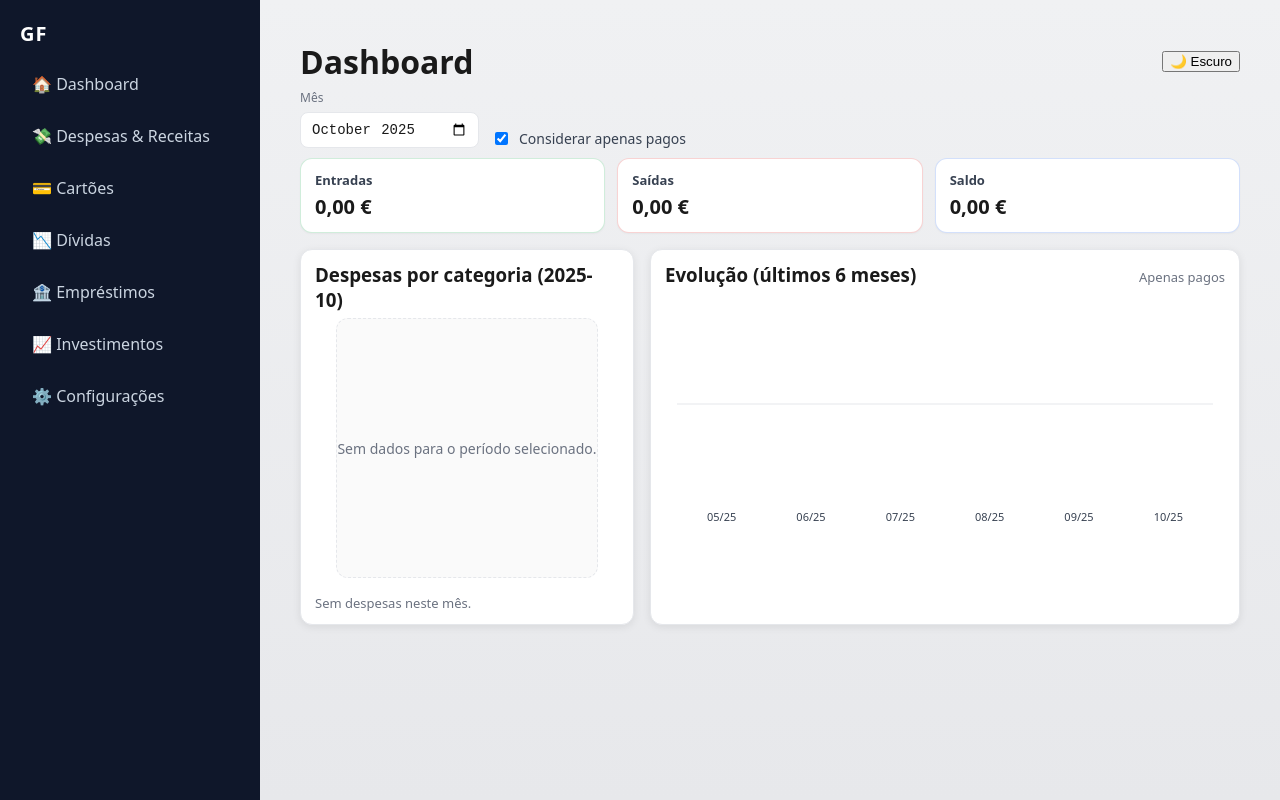
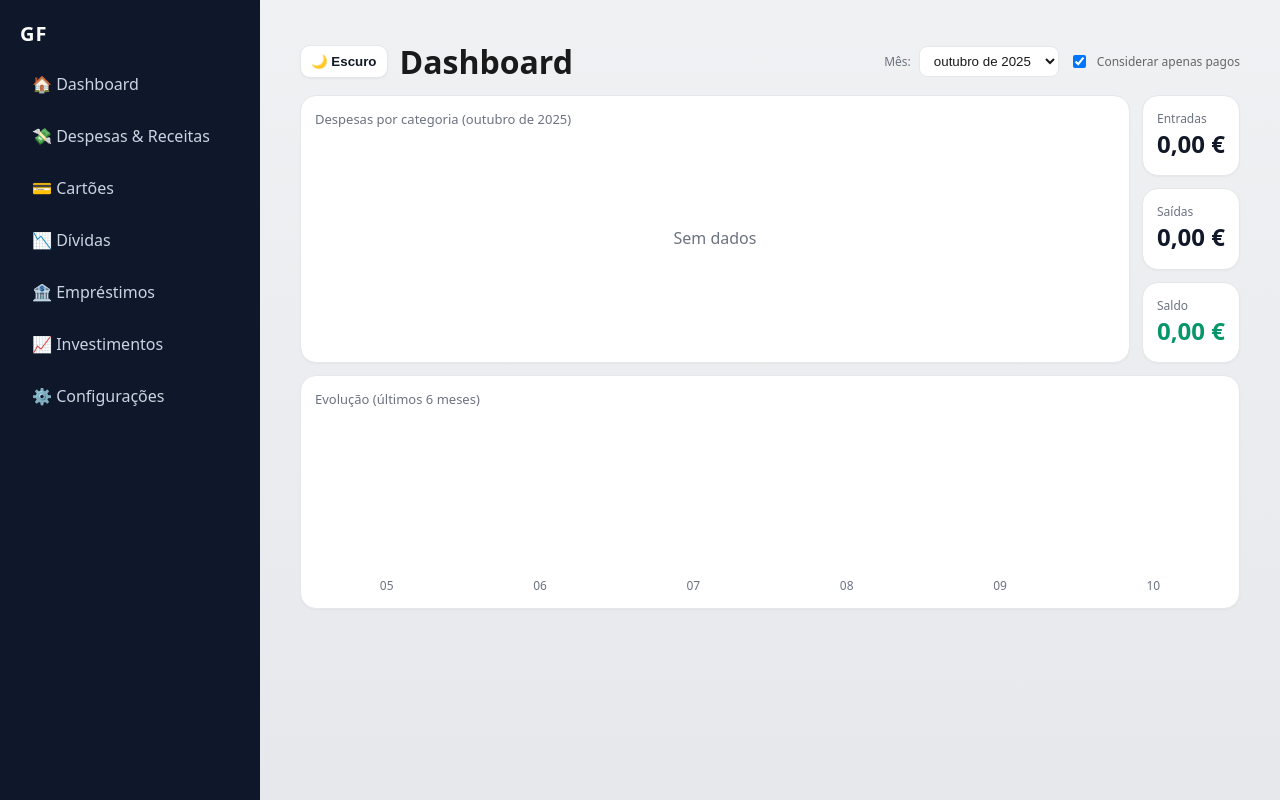
Before and after one commit to Ivanmonteiro-create/gerenciamentofamiliar.site, a Next.js app: page /dashboard in a window 1280 px wide. Built offline with nearby package versions, Linux system fonts and the light colour scheme.

Commit message:
Update page.js

```diff
--- a/app/dashboard/page.js
+++ b/app/dashboard/page.js
@@ -1,334 +1,264 @@
 "use client";
 
 import { useEffect, useMemo, useState } from "react";
+import ThemeToggle from "../components/ThemeToggle";
 
-/** ====== helpers ====== **/
-const STORAGE_KEY = "gf_transactions_v2";
-const THEME_KEY = "gf_theme"; // "neutral" | "dark"
+/* =================== Utilidades =================== */
 
-function loadTransactions() {
-  if (typeof window === "undefined") return [];
-  try {
-    const raw = localStorage.getItem(STORAGE_KEY);
-    return raw ? JSON.parse(raw) : [];
-  } catch {
-    return [];
-  }
+const STORAGE_KEY = "gf_transactions_v1"; // mesma chave usada nas outras telas
+
+function monthKey(d) {
+  // retorna "YYYY-MM"
+  const dt = new Date(d);
+  const y = dt.getFullYear();
+  const m = (dt.getMonth() + 1).toString().padStart(2, "0");
+  return `${y}-${m}`;
+}
+function fmtMonthLabel(ym) {
+  const [y, m] = ym.split("-").map(Number);
+  const dt = new Date(y, m - 1, 1);
+  return dt.toLocaleDateString("pt-PT", { month: "long", year: "numeric" });
+}
+function currency(n) {
+  return (n || 0).toLocaleString("pt-PT", { style: "currency", currency: "EUR" });
 }
 
-function currency(n) {
-  try {
-    return new Intl.NumberFormat("pt-PT", { style: "currency", currency: "EUR" }).format(n);
-  } catch {
-    return Number(n ?? 0).toFixed(2);
-  }
-}
+/* =================== Componentes simples de gráfico =================== */
 
-function ym(dateStr) {
-  return dateStr.slice(0, 7); // "YYYY-MM"
-}
-function monthLabel(ymStr) {
-  const [y, m] = ymStr.split("-").map(Number);
-  const d = new Date(y, m - 1, 1);
-  return d.toLocaleDateString("pt-PT", { month: "short", year: "2-digit" });
-}
-function lastNMonths(n) {
-  const out = [];
-  const d = new Date();
-  d.setDate(1);
-  for (let i = 0; i < n; i++) {
-    const y = d.getFullYear();
-    const m = String(d.getMonth() + 1).padStart(2, "0");
-    out.unshift(`${y}-${m}`);
-    d.setMonth(d.getMonth() - 1);
-  }
-  return out;
-}
-
-/** ====== Gráfico de Pizza (SVG) ====== **/
-function PieChart({ data, size = 220, inner = 70, colors = [] }) {
-  const total = data.reduce((s, d) => s + d.value, 0);
-  const cx = size / 2;
-  const cy = size / 2;
-  const r = size / 2 - 4;
-  let angle = -Math.PI / 2;
-
-  function donutPath(cx, cy, rOuter, rInner, start, end) {
-    const x1 = cx + rOuter * Math.cos(start);
-    const y1 = cy + rOuter * Math.sin(start);
-    const x2 = cx + rOuter * Math.cos(end);
-    const y2 = cy + rOuter * Math.sin(end);
-    const x3 = cx + rInner * Math.cos(end);
-    const y3 = cy + rInner * Math.sin(end);
-    const x4 = cx + rInner * Math.cos(start);
-    const y4 = cy + rInner * Math.sin(start);
-    const large = end - start > Math.PI ? 1 : 0;
-    return [
-      `M ${x1} ${y1}`,
-      `A ${rOuter} ${rOuter} 0 ${large} 1 ${x2} ${y2}`,
-      `L ${x3} ${y3}`,
-      `A ${rInner} ${rInner} 0 ${large} 0 ${x4} ${y4}`,
-      "Z",
-    ].join(" ");
-  }
-
-  if (total <= 0) {
+// Pizza simples em SVG (percentuais por categoria)
+function DonutChart({ data, total, emptyLabel = "Sem dados" }) {
+  if (!data.length || total <= 0.0001) {
     return (
-      <div className="empty">
-        Sem dados para o período selecionado.
-        <style jsx>{`
-          .empty { display:flex; align-items:center; justify-content:center; height:${size}px; color:#6b7280; font-size:14px; background:#fafafa; border:1px dashed #e5e7eb; border-radius:12px; }
-        `}</style>
+      <div style={{ height: 220, display: "grid", placeItems: "center", color: "var(--mutedText,#6b7280)" }}>
+        {emptyLabel}
       </div>
     );
   }
-
-  let current = -Math.PI / 2;
-  return (
-    <svg width={size} height={size} viewBox={`0 0 ${size} ${size}`}>
-      {data.map((d, i) => {
-        const frac = d.value / total;
-        const start = current;
-        const end = current + frac * Math.PI * 2;
-        current = end;
-        const fill = colors[i % colors.length] || "#94a3b8";
-        return <path key={d.label} d={donutPath(cx, cy, r, inner, start, end)} fill={fill} stroke="white" strokeWidth="1" />;
-      })}
-    </svg>
-  );
-}
-
-/** ====== Gráfico de Barras (SVG) ====== **/
-function Bars({ series, width = 560, height = 220 }) {
-  const padding = { top: 10, right: 12, bottom: 28, left: 12 };
-  const w = width - padding.left - padding.right;
-  const h = height - padding.top - padding.bottom;
-  const maxVal = Math.max(1, ...series.map(s => Math.abs(s.value)));
-  const xStep = w / series.length;
+  const radius = 80;
+  const circ = 2 * Math.PI * radius;
+  let acc = 0;
+  const palette = ["#22c55e", "#06b6d4", "#f59e0b", "#a78bfa", "#e11d48", "#14b8a6", "#84cc16", "#f97316"];
 
   return (
-    <svg width={width} height={height}>
-      <g transform={`translate(${padding.left},${padding.top})`}>
-        <line x1="0" y1={h/2} x2={w} y2={h/2} stroke="#e5e7eb" />
-        {series.map((s, i) => {
-          const x = i * xStep + xStep * 0.15;
-          const barW = xStep * 0.7;
-          const y0 = h / 2;
-          const barH = (Math.abs(s.value) / maxVal) * (h / 2 - 8);
-          const isPos = s.value >= 0;
-          const y = isPos ? y0 - barH : y0;
+    <svg viewBox="0 0 220 220" width="100%" height="220" style={{ display: "block", margin: "0 auto" }}>
+      <g transform="translate(110,110)">
+        {/* trilho */}
+        <circle r={radius} fill="none" stroke="var(--ring,#e5e7eb)" strokeWidth="22" />
+        {data.map((it, i) => {
+          const frac = it.value / total;
+          const dash = frac * circ;
+          const gap = circ - dash;
+          const rot = (acc / total) * 360;
+          acc += it.value;
           return (
-            <g key={s.label}>
-              <rect x={x} y={y} width={barW} height={barH} fill={isPos ? "#16a34a" : "#dc2626"} rx="4" />
-              <text x={x + barW / 2} y={h + 16} textAnchor="middle" fontSize="11" fill="#374151">{s.short}</text>
-            </g>
+            <circle
+              key={it.name + i}
+              r={radius}
+              fill="none"
+              stroke={palette[i % palette.length]}
+              strokeWidth="22"
+              strokeDasharray={`${dash} ${gap}`}
+              transform={`rotate(${rot - 90})`}
+              strokeLinecap="butt"
+            />
           );
         })}
+        <text y="6" textAnchor="middle" fontWeight="700" style={{ fill: "var(--cardText,#111827)" }}>
+          {currency(total)}
+        </text>
       </g>
     </svg>
   );
 }
 
-/** ====== Botão de tema (neutral ↔ dark) ====== **/
-function ThemeToggle() {
-  const [theme, setTheme] = useState("neutral"); // neutral | dark
+// Barras verticais simples (evolução últimos 6 meses)
+function Bars6({ data }) {
+  const max = Math.max(1, ...data.map((d) => d.value));
+  return (
+    <div style={{ display: "grid", gridTemplateColumns: "repeat(6,1fr)", gap: 10, height: 180, alignItems: "end" }}>
+      {data.map((d) => {
+        const h = (d.value / max) * 160;
+        return (
+          <div key={d.label} style={{ display: "grid", justifyItems: "center", gap: 6 }}>
+            <div style={{ width: "100%", height: h, background: "var(--bar,#22c55e)", borderRadius: 8 }} />
+            <div style={{ fontSize: 12, color: "var(--mutedText,#6b7280)" }}>{d.label.slice(5)}</div>
+          </div>
+        );
+      })}
+    </div>
+  );
+}
 
+/* =================== Página =================== */
+
+export default function Dashboard() {
+  // estado do mês atual
+  const todayKey = monthKey(new Date());
+  const [refMonth, setRefMonth] = useState(todayKey);
+  const [onlyPaid, setOnlyPaid] = useState(true);
+
+  // carrega transações do localStorage
+  const [txs, setTxs] = useState([]);
   useEffect(() => {
-    // carrega preferência salva
-    const saved = typeof window !== "undefined" ? localStorage.getItem(THEME_KEY) : null;
-    const initial = saved === "dark" ? "dark" : "neutral";
-    setTheme(initial);
-    if (initial === "dark") {
-      document.body.classList.add("theme-dark");
-    } else {
-      document.body.classList.remove("theme-dark");
+    try {
+      const raw = localStorage.getItem(STORAGE_KEY);
+      setTxs(raw ? JSON.parse(raw) : []);
+    } catch {
+      setTxs([]);
     }
   }, []);
 
-  function toggle() {
-    const next = theme === "dark" ? "neutral" : "dark";
-    setTheme(next);
-    localStorage.setItem(THEME_KEY, next);
-    if (next === "dark") {
-      document.body.classList.add("theme-dark");
-    } else {
-      document.body.classList.remove("theme-dark");
+  // filtra por mês e status (pago/pendente)
+  const monthTxs = useMemo(() => {
+    return txs.filter((t) => {
+      const sameMonth = monthKey(t.date) === refMonth;
+      const statusOk = onlyPaid ? (t.status ? t.status === "pago" || t.pago === true : t.pago === true) : true;
+      return sameMonth && statusOk;
+    });
+  }, [txs, refMonth, onlyPaid]);
+
+  // kpis
+  const entradas = useMemo(
+    () => monthTxs.filter((t) => t.type === "entrada").reduce((s, t) => s + Number(t.value || t.amount || 0), 0),
+    [monthTxs]
+  );
+  const saidas = useMemo(
+    () => monthTxs.filter((t) => t.type === "saída" || t.type === "saida").reduce((s, t) => s + Number(t.value || t.amount || 0), 0),
+    [monthTxs]
+  );
+  const saldo = useMemo(() => entradas - saidas, [entradas, saidas]);
+
+  // pizza: despesas por categoria
+  const pieData = useMemo(() => {
+    const map = new Map();
+    monthTxs
+      .filter((t) => t.type === "saída" || t.type === "saida")
+      .forEach((t) => {
+        const c = (t.category || t.categoria || "Outros").toString();
+        map.set(c, (map.get(c) || 0) + Number(t.value || t.amount || 0));
+      });
+    return Array.from(map.entries()).map(([name, value]) => ({ name, value }));
+  }, [monthTxs]);
+  const pieTotal = useMemo(() => pieData.reduce((s, i) => s + i.value, 0), [pieData]);
+
+  // evolução 6 meses (saldo)
+  const last6 = useMemo(() => {
+    const base = new Date(refMonth + "-01T00:00:00");
+    const months = [];
+    for (let i = 5; i >= 0; i--) {
+      const d = new Date(base);
+      d.setMonth(d.getMonth() - i);
+      const key = monthKey(d);
+      months.push(key);
     }
-  }
+    return months.map((key) => {
+      const mtx = txs.filter((t) => monthKey(t.date) === key && (onlyPaid ? (t.status ? t.status === "pago" || t.pago === true : t.pago === true) : true));
+      const ent = mtx.filter((t) => t.type === "entrada").reduce((s, t) => s + Number(t.value || t.amount || 0), 0);
+      const sai = mtx.filter((t) => t.type === "saída" || t.type === "saida").reduce((s, t) => s + Number(t.value || t.amount || 0), 0);
+      return { label: key, value: ent - sai };
+    });
+  }, [txs, refMonth, onlyPaid]);
+
+  // lista de opções de mês (dos dados)
+  const monthOptions = useMemo(() => {
+    const set = new Set(txs.map((t) => monthKey(t.date)));
+    const arr = Array.from(set).sort(); // crescente
+    if (!arr.includes(todayKey)) arr.push(todayKey);
+    return arr;
+  }, [txs]);
 
   return (
-    <button
-      className="btn-sm"
-      onClick={toggle}
-      aria-label="Alternar tema"
-      title={theme === "dark" ? "Tema escuro ativo — clicar para neutro" : "Tema neutro ativo — clicar para escuro"}
-      style={{ whiteSpace: "nowrap" }}
-    >
-      {theme === "dark" ? "🌞 Claro" : "🌙 Escuro"}
-    </button>
-  );
-}
+    <div style={{ padding: 16 }}>
+      {/* ==== Cabeçalho (botão à esquerda do título) ==== */}
+      <div style={{ display: "flex", alignItems: "center", gap: 12, flexWrap: "wrap", marginBottom: 12 }}>
+        <ThemeToggle />
+        <h1 style={{ margin: 0 }}>Dashboard</h1>
 
-/** ====== Página ====== **/
-export default function Dashboard() {
-  const [txs, setTxs] = useState([]);
-  const [mes, setMes] = useState(() => {
-    const d = new Date();
-    return `${d.getFullYear()}-${String(d.getMonth() + 1).padStart(2, "0")}`;
-  });
-  const [apenasPagos, setApenasPagos] = useState(true);
+        <div style={{ marginLeft: "auto", display: "flex", alignItems: "center", gap: 10, flexWrap: "wrap" }}>
+          {/* filtro de mês */}
+          <label style={{ display: "flex", alignItems: "center", gap: 8 }}>
+            <span style={{ fontSize: 12, color: "var(--mutedText,#6b7280)" }}>Mês:</span>
+            <select
+              value={refMonth}
+              onChange={(e) => setRefMonth(e.target.value)}
+              style={{
+                padding: "6px 10px",
+                border: "1px solid var(--bd,#e5e7eb)",
+                borderRadius: 8,
+                background: "var(--field,#fff)",
+              }}
+            >
+              {monthOptions.map((m) => (
+                <option key={m} value={m}>
+                  {fmtMonthLabel(m)}
+                </option>
+              ))}
+            </select>
+          </label>
 
-  useEffect(() => {
-    setTxs(loadTransactions());
-  }, []);
-
-  const txsFiltradas = useMemo(() => {
-    return txs.filter(t => {
-      const okMes = mes ? t.data.startsWith(mes) : true;
-      const okStatus = apenasPagos ? t.status === "pago" : true;
-      return okMes && okStatus;
-    });
-  }, [txs, mes, apenasPagos]);
-
-  const entradaMes = useMemo(() => txsFiltradas.filter(t => t.tipo === "entrada").reduce((s,t)=>s+t.valor,0), [txsFiltradas]);
-  const saidaMes   = useMemo(() => txsFiltradas.filter(t => t.tipo === "saída").reduce((s,t)=>s+t.valor,0), [txsFiltradas]);
-  const saldoMes   = entradaMes - saidaMes;
-
-  const despesasPorCategoria = useMemo(() => {
-    const map = new Map();
-    txsFiltradas.filter(t => t.tipo === "saída").forEach(t => {
-      map.set(t.categoria, (map.get(t.categoria) || 0) + t.valor);
-    });
-    return Array.from(map.entries())
-      .map(([label, value]) => ({ label, value }))
-      .sort((a,b)=>b.value - a.value);
-  }, [txsFiltradas]);
-
-  const ultimos = useMemo(() => {
-    const months = lastNMonths(6);
-    const set = new Set(months);
-    const filtered = txs.filter(t => (apenasPagos ? t.status === "pago" : true) && set.has(ym(t.data)));
-    return months.map(m => {
-      const entradas = filtered.filter(t => ym(t.data) === m && t.tipo === "entrada").reduce((s,t)=>s+t.valor,0);
-      const saidas   = filtered.filter(t => ym(t.data) === m && t.tipo === "saída").reduce((s,t)=>s+t.valor,0);
-      return { label: m, short: monthLabel(m), value: entradas - saidas };
-    });
-  }, [txs, apenasPagos]);
-
-  const COLORS = ["#16a34a", "#22c55e", "#a3e635", "#2563eb", "#60a5fa", "#0ea5e9", "#06b6d4", "#f59e0b", "#f97316", "#ef4444", "#a855f7", "#ec4899"];
-
-  return (
-    <div className="wrap">
-      <div className="head">
-        <h1 style={{ margin: 0 }}>Dashboard</h1>
-        <div className="head-actions">
-          <ThemeToggle />
-        </div>
-      </div>
-
-      <div className="filters">
-        <div>
-          <label className="lbl">Mês</label>
-          <input className="inp" type="month" value={mes} onChange={(e)=>setMes(e.target.value)} />
-        </div>
-        <div style={{ alignSelf:"end" }}>
-          <label className="check">
-            <input type="checkbox" checked={apenasPagos} onChange={e=>setApenasPagos(e.target.checked)} />
-            Considerar apenas pagos
+          {/* apenas pagos */}
+          <label style={{ display: "flex", alignItems: "center", gap: 8 }}>
+            <input type="checkbox" checked={onlyPaid} onChange={(e) => setOnlyPaid(e.target.checked)} />
+            <span style={{ fontSize: 12 }}>Considerar apenas pagos</span>
           </label>
         </div>
       </div>
 
-      {/* cards resumo */}
-      <div className="cards">
-        <div className="card in">
-          <div className="c-title">Entradas</div>
-          <div className="c-value">{currency(entradaMes)}</div>
-        </div>
-        <div className="card out">
-          <div className="c-title">Saídas</div>
-          <div className="c-value">{currency(saidaMes)}</div>
-        </div>
-        <div className={`card ${saldoMes >= 0 ? "ok" : "neg"}`}>
-          <div className="c-title">Saldo</div>
-          <div className="c-value">{currency(saldoMes)}</div>
-        </div>
-      </div>
-
-      <div className="grid">
-        <div className="panel">
-          <div className="panel-head">
-            <h3>Despesas por categoria ({mes})</h3>
-          </div>
-          <div className="pie-row">
-            <PieChart
-              data={despesasPorCategoria.map((d) => ({ label: d.label, value: d.value }))}
-              size={260}
-              inner={80}
-              colors={COLORS}
-            />
-            <div className="legend">
-              {despesasPorCategoria.slice(0, 10).map((d, i) => (
-                <div key={d.label} className="legend-item">
-                  <span className="dot" style={{ background: COLORS[i % COLORS.length] }} />
-                  <span className="name">{d.label}</span>
-                  <span className="val">{currency(d.value)}</span>
-                </div>
+      {/* ==== KPIs ==== */}
+      <div style={{ display: "grid", gridTemplateColumns: "1fr auto", gap: 12, marginBottom: 12 }}>
+        <div className="card" style={card()}>
+          <div style={{ fontSize: 13, color: "var(--mutedText,#6b7280)" }}>Despesas por categoria ({fmtMonthLabel(refMonth)})</div>
+          <DonutChart data={pieData} total={pieTotal} />
+          {pieData.length > 0 && (
+            <ul style={{ display: "grid", gridTemplateColumns: "repeat(2,minmax(0,1fr))", gap: 6, marginTop: 6 }}>
+              {pieData.map((p) => (
+                <li key={p.name} style={{ fontSize: 12, color: "var(--mutedText,#6b7280)" }}>
+                  {p.name}
+                </li>
               ))}
-              {despesasPorCategoria.length === 0 && (
-                <div className="muted">Sem despesas neste mês.</div>
-              )}
-            </div>
-          </div>
+            </ul>
+          )}
         </div>
 
-        <div className="panel">
-          <div className="panel-head">
-            <h3>Evolução (últimos 6 meses)</h3>
-            <small className="muted">{apenasPagos ? "Apenas pagos" : "Pagos + pendentes"}</small>
+        <div style={{ display: "grid", gap: 12 }}>
+          <div className="card" style={card()}>
+            <div style={{ fontSize: 12, color: "var(--mutedText,#6b7280)" }}>Entradas</div>
+            <div style={kpi()}>{currency(entradas)}</div>
           </div>
-          <div className="bars-wrap">
-            <Bars series={ultimos} width={560} height={240} />
+          <div className="card" style={card()}>
+            <div style={{ fontSize: 12, color: "var(--mutedText,#6b7280)" }}>Saídas</div>
+            <div style={kpi()}>{currency(saidas)}</div>
+          </div>
+          <div className="card" style={card()}>
+            <div style={{ fontSize: 12, color: "var(--mutedText,#6b7280)" }}>Saldo</div>
+            <div style={kpi(saldo >= 0 ? "ok" : "bad")}>{currency(saldo)}</div>
           </div>
         </div>
       </div>
 
-      <style jsx>{`
-        .wrap{max-width:1120px;margin:0 auto;padding:16px;}
-        .head{display:flex;justify-content:space-between;align-items:center;gap:12px;flex-wrap:wrap;}
-        .head-actions{display:flex;gap:8px;align-items:center;}
-        .filters{display:flex;gap:12px;align-items:flex-end;flex-wrap:wrap;margin-top:6px;}
-        .lbl{display:block;font-size:12px;color:#6b7280;margin-bottom:6px;}
-        .inp{padding:8px 10px;border:1px solid #e5e7eb;border-radius:8px;background:#fff;font-size:14px;}
-        .check{font-size:14px;color:#374151;display:flex;gap:8px;align-items:center;}
-
-        .cards{display:grid;grid-template-columns:repeat(3, minmax(0, 1fr));gap:12px;margin-top:10px;}
-        .card{background:#fff;border:1px solid #e5e7eb;border-radius:12px;padding:12px 14px;box-shadow:0 1px 2px rgba(0,0,0,.04);}
-        .card.in{border-color:#16a34a33;}
-        .card.out{border-color:#dc262633;}
-        .card.ok{border-color:#2563eb33;}
-        .card.neg{border-color:#dc262633;}
-        .c-title{color:#374151;font-size:13px;font-weight:700;margin-bottom:4px;}
-        .c-value{font-weight:800;font-size:20px;}
-
-        .grid{display:grid;grid-template-columns:1fr 1fr;gap:16px;margin-top:16px;}
-        @media(max-width:1000px){ .grid{grid-template-columns:1fr;} }
-
-        .panel{background:#fff;border:1px solid #e5e7eb;border-radius:12px;padding:12px 14px;}
-        .panel-head{display:flex;justify-content:space-between;align-items:baseline;margin-bottom:6px;}
-        .panel h3{margin:0;}
-        .muted{color:#6b7280;}
-
-        .pie-row{display:flex;gap:16px;align-items:center;justify-content:center;flex-wrap:wrap;}
-        .legend{min-width:240px;flex:1;max-width:440px;}
-        .legend-item{display:grid;grid-template-columns:auto 1fr auto;align-items:center;gap:8px;padding:6px 8px;border-bottom:1px solid #f3f4f6;}
-        .legend-item:last-child{border-bottom:none;}
-        .dot{width:10px;height:10px;border-radius:999px;display:inline-block;}
-        .name{color:#374151;font-size:14px;}
-        .val{font-weight:700;font-size:14px;text-align:right;}
-
-        .bars-wrap{overflow:auto;}
-      `}</style>
+      {/* ==== Evolução 6 meses ==== */}
+      <div className="card" style={card()}>
+        <div style={{ fontSize: 13, color: "var(--mutedText,#6b7280)", marginBottom: 6 }}>Evolução (últimos 6 meses)</div>
+        <Bars6 data={last6} />
+      </div>
     </div>
   );
 }
+
+/* =================== Estilos helpers =================== */
+
+function card() {
+  return {
+    background: "var(--card,#fff)",
+    color: "var(--cardText,#111827)",
+    border: "1px solid var(--bd,#e5e7eb)",
+    borderRadius: 16,
+    padding: 14,
+    boxShadow: "0 1px 2px rgba(0,0,0,.04)",
+  };
+}
+function kpi(mode) {
+  const color =
+    mode === "ok" ? "var(--ok,#059669)" : mode === "bad" ? "var(--bad,#dc2626)" : "var(--cardText,#111827)";
+  return { fontSize: 24, fontWeight: 700, color };
+}
```
